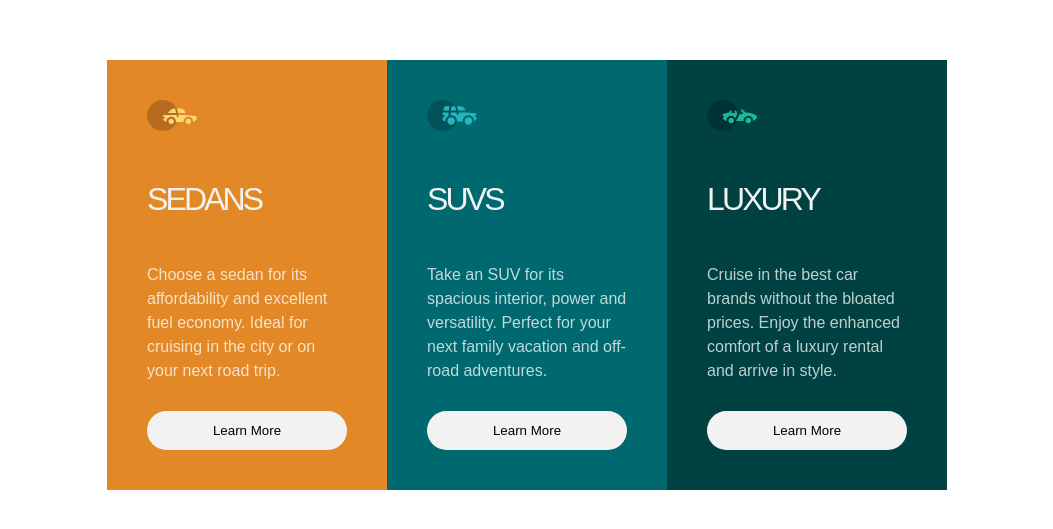
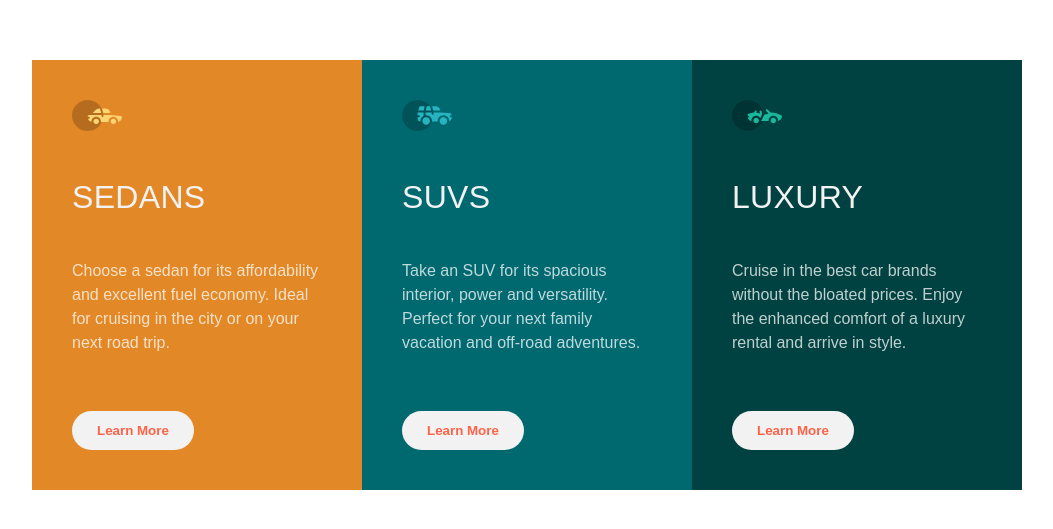
Before and after one commit to safaaeltom/3-column-card, a plain HTML site: page index.html in a window 1280 px wide. Shown: the part 125-654 px from the top of the page, without its empty margins (113-1166 px from the left). Drawn offline with Linux system fonts and the light colour scheme; a web font is replaced by a local one.

Commit message:
Improve button styling and hover state

```diff
--- a/style.css
+++ b/style.css
@@ -22,8 +22,8 @@ body {
     display:flex;
     flex-direction: column;
     justify-content: space-between;
-    align-content:flex-start;
-    max-width: 200px;
+    align-items: flex-start;
+    max-width: 250px;
     min-height: 350px;
     margin: 0;
     padding: 40px;
@@ -37,7 +37,8 @@ body {
 .card h1 {
     font-family: "Big Shoulders", sans-serif;
     font-weight: 500;
-    letter-spacing: -0.09em;
+    letter-spacing: 0.01em;
+    text-transform: uppercase;
     color: hsl(0, 0%, 95%);
 }
 
@@ -45,17 +46,18 @@ body {
     font-family: "Lexend Deca", sans-serif;
     color: hsl(0, 0%, 100%, 0.75);
     line-height: 1.5;
-    margin-bottom: 20px;
+    margin-bottom: 50px;
 }
 
 .btn {
+    font-family: "Big Shoulders", sans-serif;
+    font-weight: 700;
     background-color: hsl(0, 0%, 95%);
-    padding: 10px 5px;
-    color: black;
+    display: inline-block;
+    color: tomato;
+    padding: 12px 25px;
     border-radius: 20px;
-    padding: 12px 0;
     border: none;
-    font-family: "Big Shoulders", sans-serif;
     cursor: pointer;
 }
 
```
